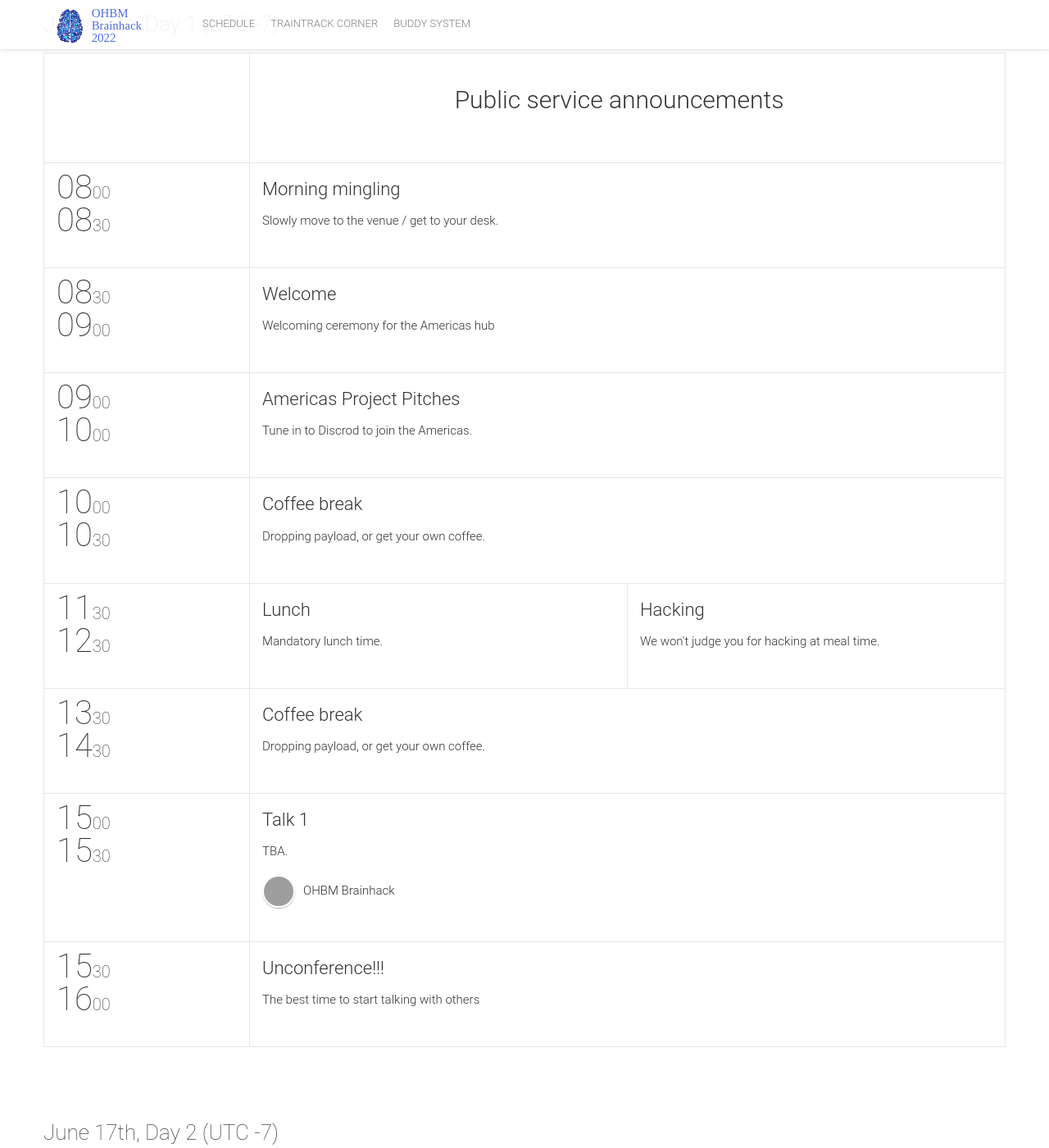
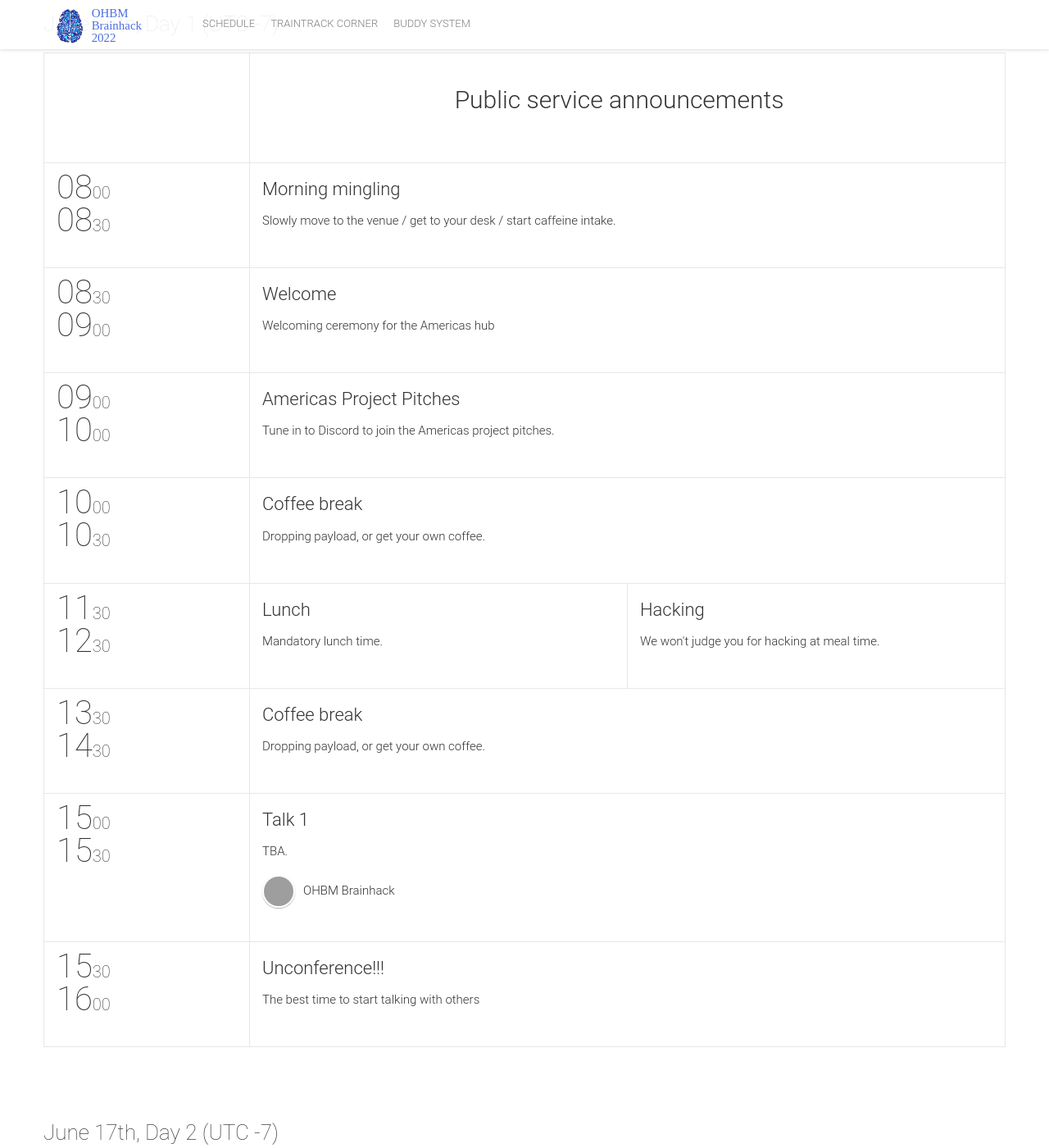
Before and after one commit to ohbm/hackathon2022, a Jekyll site: the page built from schedule/americas.html, in a window 1280 px wide and 1400 px high, scrolled down 452 px. Shown: the whole window at 82% size. Built offline with Jekyll 4.4.1, drawn with Linux system fonts in a browser that asks for light colours; nearby versions of some CDN libraries; some of the changed text lies outside the part shown; grey boxes are pictures that could not be loaded.

Commit message:
Typos fix

```diff
--- a/_data/sessions.yml
+++ b/_data/sessions.yml
@@ -53,7 +53,7 @@
   type: social
   title: "Morning mingling"
   place: "Queen Margrat Union / Discord"
-  description: "Slowly move to the venue / get to your desk."
+  description: "Slowly move to the venue / get to your desk / start caffeine intake."
 
 -
   id: 003
@@ -82,7 +82,7 @@
   type: hacktrack
   title: "Welcome - EMEA + APAC"
   place: "Queen Margrat Union"
-  description: "Welcoming ceremony for Glasgow / EMEA hub."
+  description: "Welcoming ceremony for Glasgow / EMEA and APAC hub."
   speakers: [brainhack] # from speakers.yml
   links:
     presentation: #https://osf.io/
@@ -117,7 +117,7 @@
   type: hacktrack
   title: "Americas Project Pitches"
   place: "Discord"
-  description: "Tune in to Discrod to join the Americas."
+  description: "Tune in to Discord to join the Americas project pitches."
 
 -
   id: 103
@@ -149,7 +149,7 @@
   title: "Closing remarks"
   place: "Queen Margrat Union / Discord"
   speakers: [brainhack] # from speakers.yml
-  description: "Say goodbey to Brainhack. See you at OHBM."
+  description: "Say goodbye to Brainhack. See you at OHBM."
 
 # Hacking... More hacking
 -
```
